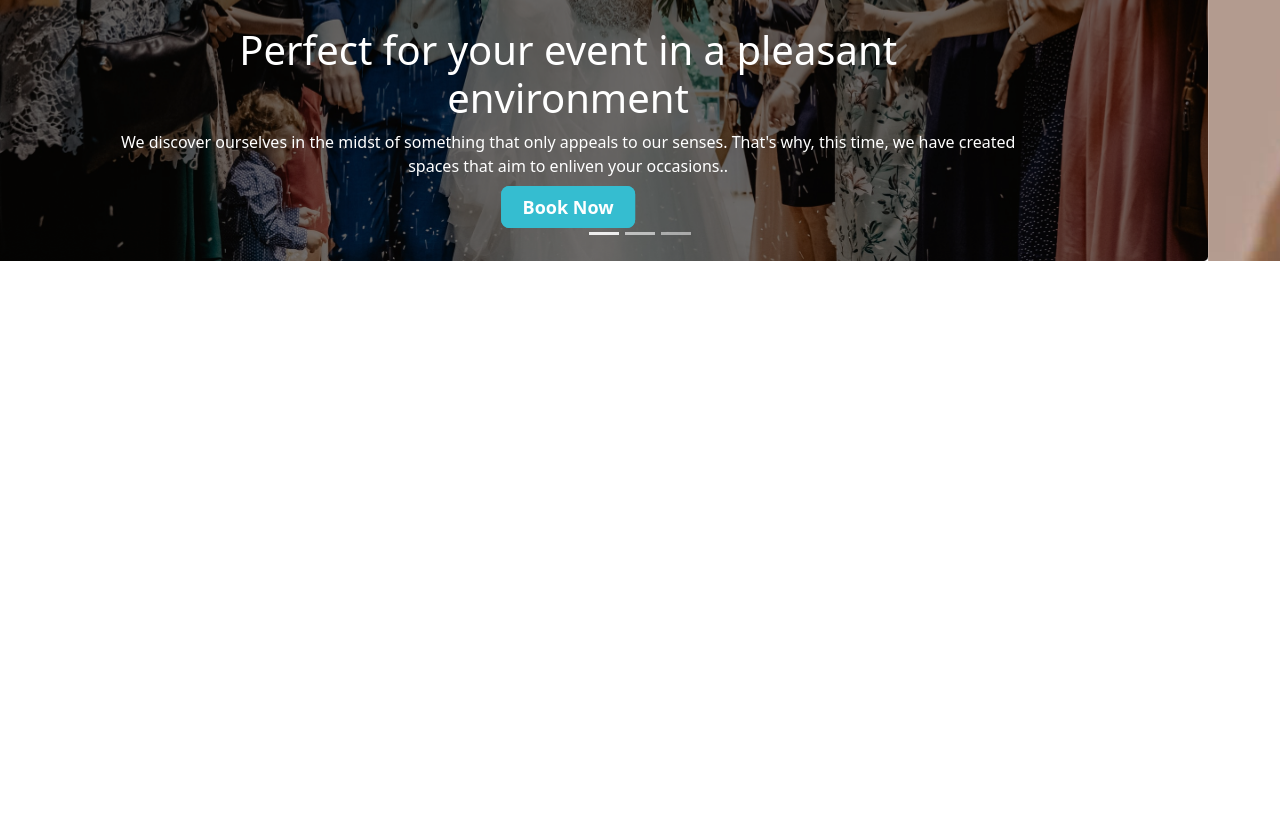
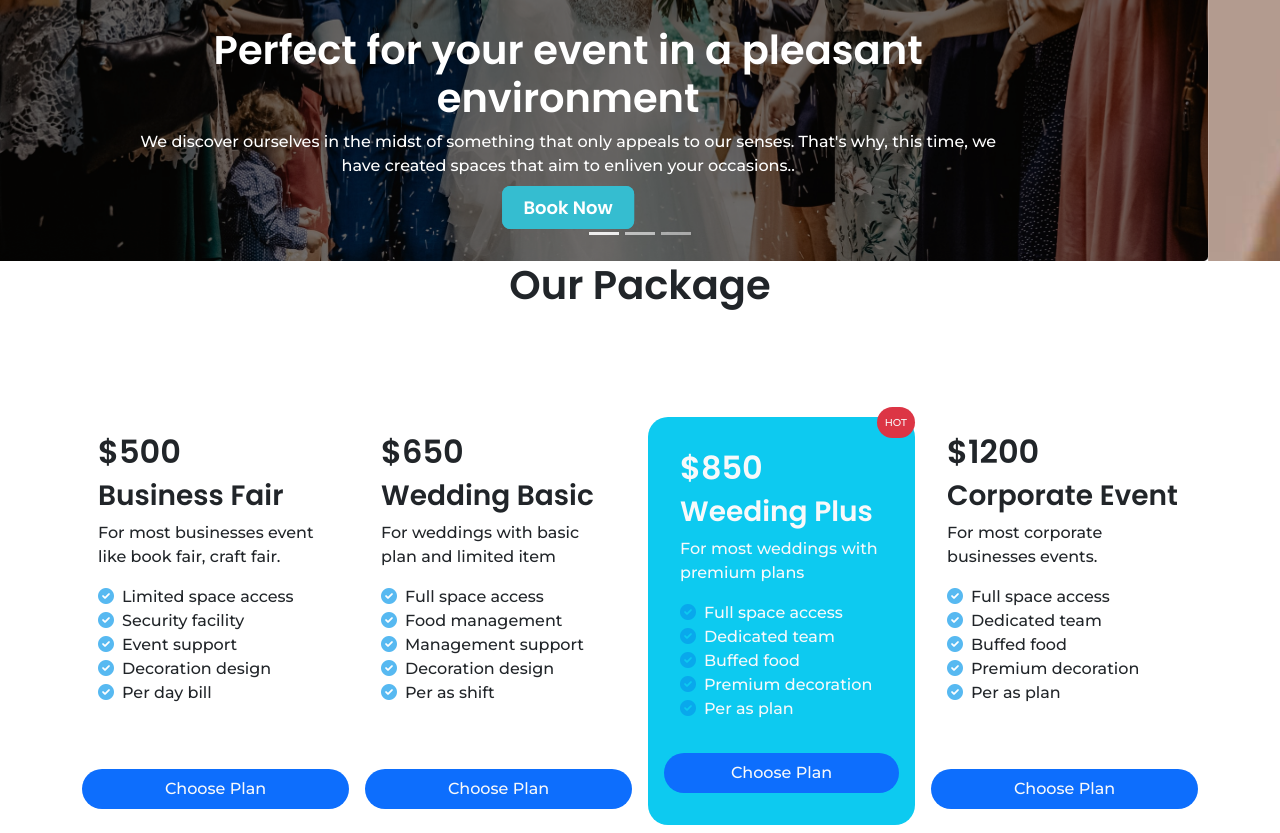
Before and after one commit to arburhan/Convention-center, a plain HTML site: page index.html in a window 1280 px wide. Shown: the part 380-1213 px from the top of the page. Before the commit the page ends 800 px from the top, so only its background shows below. Drawn offline with Linux system fonts and the light colour scheme.

Commit message:
card complete

```diff
--- a/css/style.css
+++ b/css/style.css
@@ -1,3 +1,13 @@
+/* fonts */
+@import url('https://fonts.googleapis.com/css2?family=Montserrat:wght@500&family=Poppins:wght@600&display=swap');
+
+/* common sections */
+body{
+    font-family: 'Poppins', sans-serif;
+}
+p{
+    font-family: 'Montserrat', sans-serif;
+}
 .button{
     font-weight: 600;
     text-decoration: none;
@@ -12,3 +22,28 @@
 .button:hover{
     color: #0243f586;
 }
+
+.fa-check-circle{
+    color: #0898ebad;
+}
+/* packages section */
+
+.popular {
+   border-radius:20px;
+   position: relative;
+   -webkit-border-radius:20px;
+   -moz-border-radius:20px;
+   -ms-border-radius:20px;
+   -o-border-radius:20px;
+}
+.package-hot{
+    position: absolute;
+    top: -10px;
+    right: 0px;
+    border-radius: 22px;
+    font-size: 10px;
+    -webkit-border-radius: 22px;
+    -moz-border-radius: 22px;
+    -ms-border-radius: 22px;
+    -o-border-radius: 22px;
+}
--- a/index.html
+++ b/index.html
@@ -5,12 +5,13 @@
     <meta http-equiv="X-UA-Compatible" content="IE=edge">
     <meta name="viewport" content="width=device-width, initial-scale=1.0">
     <title>AR Convention Center</title>
-    <!-- custom css -->
-    <link rel="stylesheet" href="css/style.css">
     <!-- bootstrap -->
     <link rel="stylesheet" href="css/bootstrap.min.css">
     <!-- fontawsome cdn -->
+    <link rel="stylesheet" href="https://cdnjs.cloudflare.com/ajax/libs/font-awesome/6.0.0-beta3/css/all.min.css" integrity="sha512-Fo3rlrZj/k7ujTnHg4CGR2D7kSs0v4LLanw2qksYuRlEzO+tcaEPQogQ0KaoGN26/zrn20ImR1DfuLWnOo7aBA==" crossorigin="anonymous" referrerpolicy="no-referrer" />
     <!-- google fonts -->
+    <!-- custom css -->
+    <link rel="stylesheet" href="css/style.css">
 
 </head>
 <body>
@@ -84,6 +85,107 @@
         </section>
     </header>
     <main>
+      <!-- package section   -->
+      <section class="container">
+        <h1 style="margin-bottom: 100px;" class="text-center">Our Package</h1>
+        <div class="row row-cols-1 row-cols-md-3 row-cols-lg-4 g-3 packages">
+          <div class="col py-2 px-2">
+            <div class="card h-100 border-0">
+              <div class="card-body">
+                <h2 class="card-title">$500</h2>
+                <h3>Business Fair</h3>
+                <p class="card-text">For most businesses event
+                  like book fair, craft fair.</p>
+                <p>
+                  <i class="fas fa-check-circle pe-2"></i>Limited space access
+                  <br>
+                  <i class="fas fa-check-circle pe-2"></i>Security facility
+                  <br>
+                  <i class="fas fa-check-circle pe-2"></i>Event support
+                  <br>
+                  <i class="fas fa-check-circle pe-2"></i>Decoration design
+                  <br>
+                  <i class="fas fa-check-circle pe-2"></i>Per day bill
+                </p>
+              </div>
+              <div class="">
+                <p class="bg-primary rounded-pill text-center py-2  "><a class="text-decoration-none text-light " role="button">Choose Plan</a></p>
+              </div>
+            </div>
+          </div>
+          <div class="col py-2 px-2">
+            <div class="card h-100 border-0">
+              <div class="card-body">
+                <h2 class="card-title">$650</h2>
+                <h3>Wedding Basic</h3>
+                <p class="card-text">For weddings with basic plan
+                  and limited item</p>
+                <p>
+                  <i class="fas fa-check-circle pe-2"></i>Full space access
+                  <br>
+                  <i class="fas fa-check-circle pe-2"></i>Food management
+                  <br>
+                  <i class="fas fa-check-circle pe-2"></i>Management support
+                  <br>
+                  <i class="fas fa-check-circle pe-2"></i>Decoration design
+                  <br>
+                  <i class="fas fa-check-circle pe-2"></i>Per as shift
+                </p>
+              </div>
+              <div class="">
+                <p class="bg-primary rounded-pill text-center py-2  "><a class="text-decoration-none text-light " role="button">Choose Plan</a></p>
+              </div>
+            </div>
+          </div>
+          <div class="col py-2 px-2">
+            <div class="card p-3 border-0 bg-info text-light  popular">
+              <div class="card-body">
+                <p class="bg-danger p-2 package-hot">HOT</p>
+                <h2 class="card-title">$850</h2>
+                <h3>Weeding Plus</h3>
+                <p class="card-text">For most weddings with premium plans</p>
+                <p>
+                  <i class="fas fa-check-circle pe-2"></i>Full space access
+                  <br>
+                  <i class="fas fa-check-circle pe-2"></i>Dedicated team
+                  <br>
+                  <i class="fas fa-check-circle pe-2"></i>Buffed food
+                  <br>
+                  <i class="fas fa-check-circle pe-2"></i>Premium decoration
+                  <br>
+                  <i class="fas fa-check-circle pe-2"></i>Per as plan
+                </p>
+              </div>
+              <div class="">
+                <p class="bg-primary rounded-pill text-center py-2  "><a class="text-decoration-none text-light " role="button">Choose Plan</a></p>
+              </div>
+            </div>
+          </div>
+          <div class="col py-2 px-2">
+            <div class="card h-100 border-0">
+              <div class="card-body">
+                <h2 class="card-title">$1200</h2>
+                <h3>Corporate Event</h3>
+                <p class="card-text">For most  corporate businesses events.</p>
+                <p>
+                  <i class="fas fa-check-circle pe-2"></i>Full space access
+                  <br>
+                  <i class="fas fa-check-circle pe-2"></i>Dedicated team
+                  <br>
+                  <i class="fas fa-check-circle pe-2"></i>Buffed food
+                  <br>
+                  <i class="fas fa-check-circle pe-2"></i>Premium decoration
+                  <br>
+                  <i class="fas fa-check-circle pe-2"></i>Per as plan
+                </p>
+              </div>
+              <div class="">
+                <p class="bg-primary rounded-pill text-center py-2  "><a class="text-decoration-none text-light " role="button">Choose Plan</a></p>
+              </div>
+            </div>
+          </div>
+        </div>
+      </section>
 
     </main>
     <footer>
```
